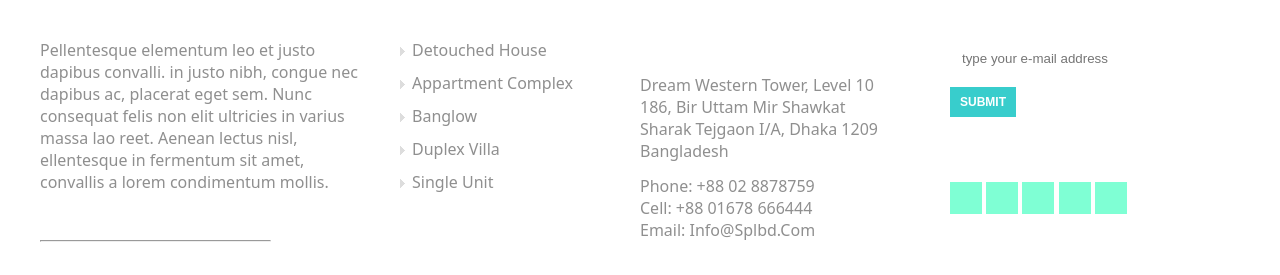
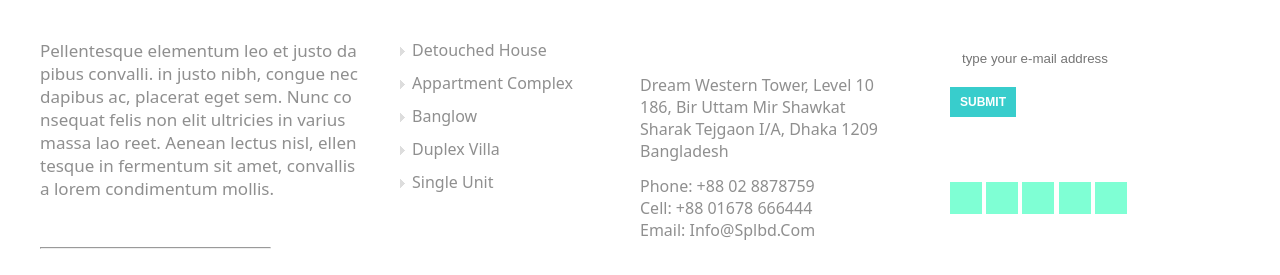
Before and after one commit to Mahin-Hasan/Dream-Developers-Updated, a plain HTML site: page index.html in a window 1280 px wide. Shown: the part 2386-2661 px from the top of the page. Drawn offline with Linux system fonts and the light colour scheme.

Commit message:
added word break in footer

```diff
--- a/index.html
+++ b/index.html
@@ -212,7 +212,7 @@
         <div class="fixed-container float-clear">
             <div class="footer-testimonial">
                 <h3>testimonial</h3>
-                <div class="set-text-grey">
+                <div class="set-text-grey word-break">
                     Pellentesque elementum leo et justo dapibus convalli. in justo nibh, congue nec dapibus ac, placerat
                     eget sem. Nunc consequat felis non elit ultricies in varius massa lao reet. Aenean lectus nisl,
                     ellentesque in fermentum sit amet, convallis a lorem condimentum mollis.
--- a/style.css
+++ b/style.css
@@ -510,7 +510,10 @@ a {
     padding: 10px 0px;
     color: #FFFFFF;
 }
-
+.word-break{
+    word-break: break-all;
+    font-size: 17px;
+}
 .footer-line {
     position: relative;
     bottom: 3px;
@@ -521,7 +524,7 @@ a {
 .arrow-sprite {
     position: absolute;
     right: 46px;
-    top: 278px;
+    top: 284px;
 }
 
 .arrow-sprite .left {
```
